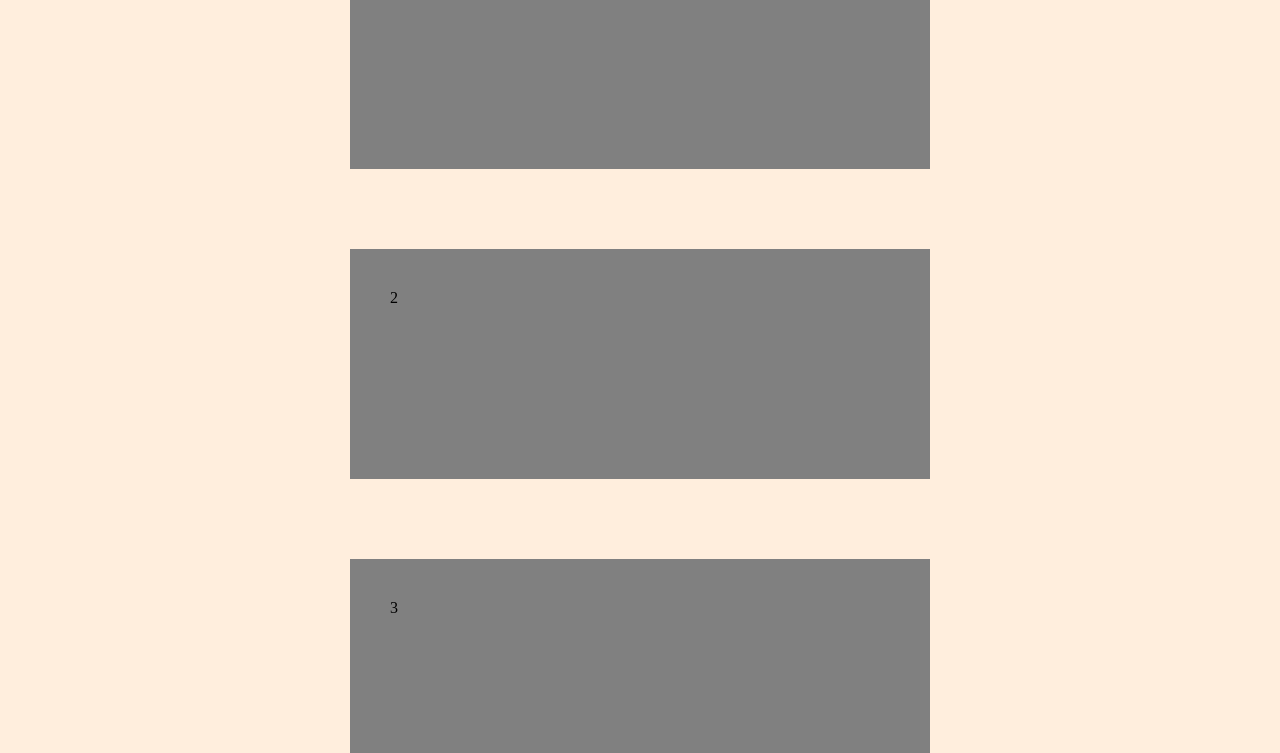
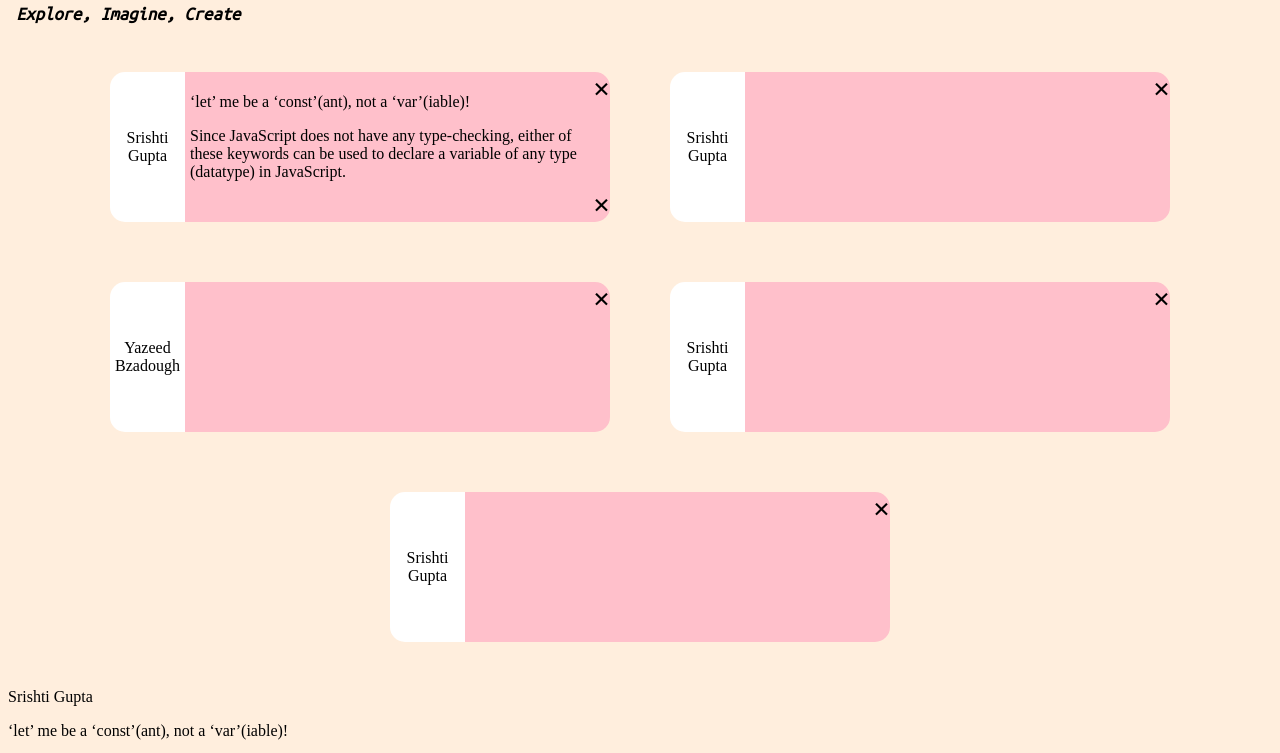
Before and after one commit to arunsubashm/Scribbler-Upgrad, a plain HTML site: page html/postslist.html in a window 1280 px wide. Shown: the part 109-862 px from the top of the page. Drawn offline with Linux system fonts and the light colour scheme; a web font is replaced by a local one.

Commit message:
Display Posts - More Progress

```diff
--- a/html/postslist.html
+++ b/html/postslist.html
@@ -6,6 +6,8 @@
     <!-- TODO: Include Google Fonts file here -->
     <link rel="stylesheet" href="../styles/common.css">
     <link rel="stylesheet" href="../styles/postslist.css">
+    <script src="../scripts/common.js"></script>
+    <script src="../scripts/postslist.js"></script>
     <link href="https://fonts.googleapis.com/css?family=Montez&display=swap" rel="stylesheet">
     <link href="https://fonts.googleapis.com/css2?family=Ubuntu+Mono&display=swap" rel="stylesheet">
 </head>
@@ -14,18 +16,57 @@
     <!-- TODO: Include code for header here -->
 <div>
     <div id="common-header"></div>
+        <script type="text/javascript">
+            buildHeader("common-header");
+        </script>
 
     <!-- ATTENTION: The HTML code for the list of posts has been given to you. You can feel free to add/delete/modify this code. You need to write the proper CSS and JavaScript code corresponding to this page so that the result looks like the screenshots given to you in the Project Statement. -->
 
     <!-- list of all posts starts here -->
     <div class="flex-parent">
         <div class = "flex-child">
-            <div>11</div>
+            <div class = "flex-title">
+                <p>Srishti Gupta</p>
+            </div>
+            <div class = "flex-body">
+                <p>‘let’ me be a ‘const’(ant), not a ‘var’(iable)!</p>
+                <p>Since JavaScript does not have any type-checking, either of these keywords can be used to declare a variable of any type (datatype) in JavaScript.</p>
+                <span class="close-post" title='Close'>&times;</span>
+                <span class="full-post" title='Close'>&times;</span>
+            </div>
         </div>
-        <div class = "flex-child">2</div>
-        <div class = "flex-child">3</div>
-        <div class = "flex-child">4</div>
-        <div class = "flex-child">5</div>
+        <div class = "flex-child">
+            <div class = "flex-title">
+                <span>Srishti Gupta</span>
+            </div>
+            <div class = "flex-body">
+                <span class="close-post" title='Close'>&times;</span>
+            </div>
+        </div>
+        <div class = "flex-child">
+            <div class = "flex-title">
+                <span>Yazeed Bzadough</span>
+            </div>
+            <div class = "flex-body">
+                <span class="close-post" title='Close'>&times;</span>
+            </div>
+        </div>
+        <div class = "flex-child">
+            <div class = "flex-title">
+                <span>Srishti Gupta</span>
+            </div>
+            <div class = "flex-body">
+                <span class="close-post" title='Close'>&times;</span>
+            </div>
+        </div>
+        <div class = "flex-child">
+            <div class = "flex-title">
+                <span>Srishti Gupta</span>
+            </div>
+            <div class = "flex-body">
+                <span class="close-post" title='Close'>&times;</span>
+            </div>
+        </div>
     </div>
     <div>
 
@@ -143,7 +184,4 @@
 </div>
 </body>
 
-<script src="../scripts/common.js"></script>
-<script src="../scripts/postslist.js"></script>
-
 </html>
--- a/styles/postslist.css
+++ b/styles/postslist.css
@@ -9,11 +9,48 @@ html {
     justify-content: center;
     align-items: center;
   }
-
   .flex-child {
-    background-color: grey;
+    position: relative;
+    display: grid;
+    grid-template-columns:75px 425px;
+    grid-template-rows: auto;
     height: 150px;
     width: 500px;
-    margin: 40px;
-    padding: 40px;
+    margin: 30px;
   }
+
+  .flex-title {
+    background-color:white;
+    display: flex;
+    align-content: center;
+    align-items: center;
+    text-align: center;
+    border-top-left-radius: 15px;
+    border-bottom-left-radius: 15px;
+  }
+  .flex-body {
+    background-color:pink;
+    border-top-right-radius: 15px;
+    border-bottom-right-radius: 15px;
+    padding: 5px;
+  }
+
+  .close-post {
+    /* Position it in the top right corner outside of the modal */
+    color: black;
+    font-size: 30px;
+    font-weight: bold;
+    top:0;
+    right:0;
+    position: absolute;
+}
+
+.full-post {
+  /* Position it in the top right corner outside of the modal */
+  color: black;
+  font-size: 30px;
+  font-weight: bold;
+  bottom:0;
+  right:0;
+  position: absolute;
+}
```
